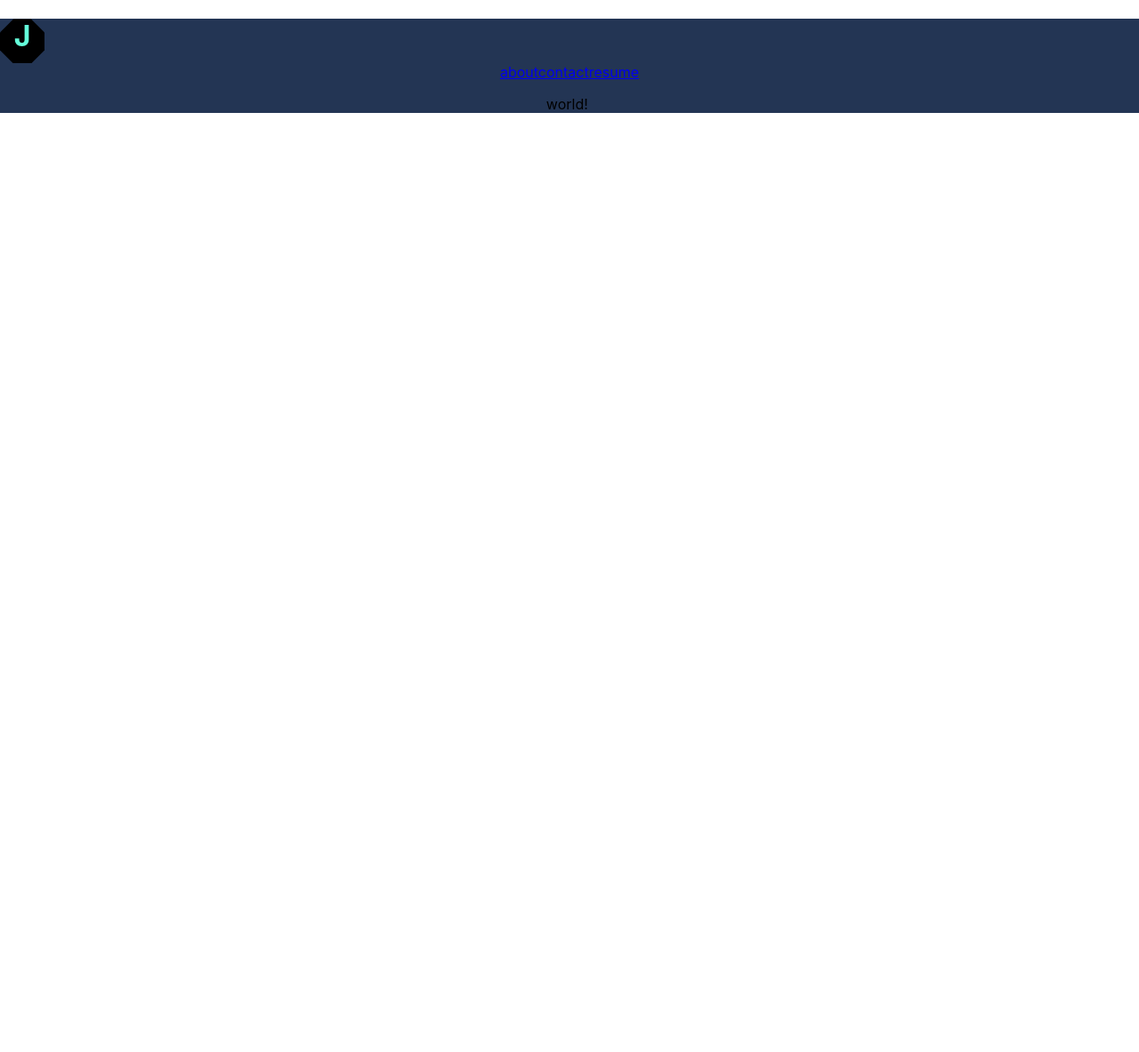
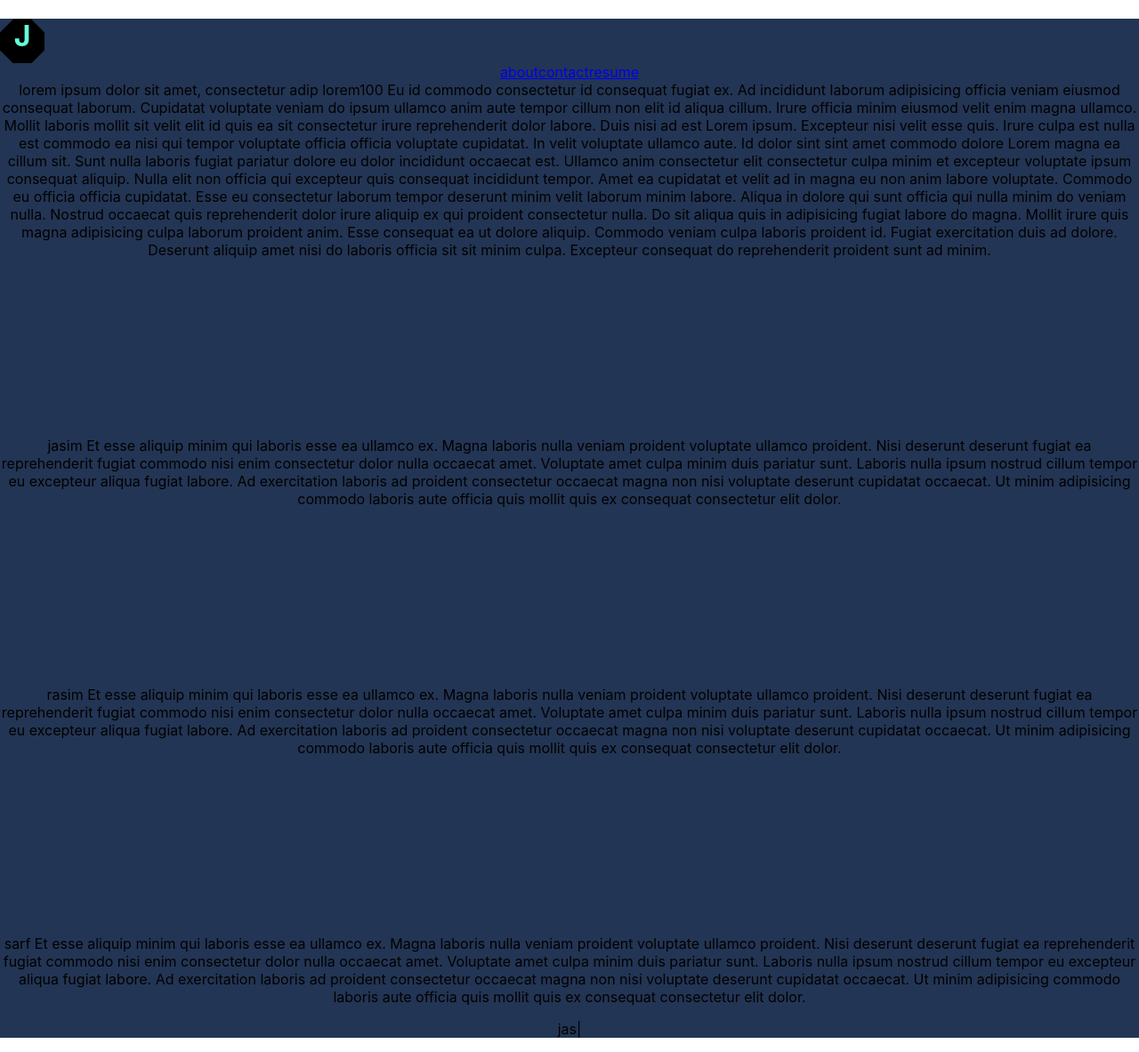
Before and after one commit to jasim-164/Personal-Portfolio-With-React, a React (Create React App) app: page / in a window 1280 px wide. Shown: the whole page at 89% size. Before the commit the page ends 800 px from the top, so only its background shows below. Built offline with nearby package versions, Linux system fonts and the light colour scheme.

Commit message:
one-page app

```diff
--- a/src/components/Header/Header.js
+++ b/src/components/Header/Header.js
@@ -14,9 +14,41 @@ const Header = () => {
         </div>
       </div>
       <div>
-        <Link to="/about">about</Link>
+        <a href="#sarif">about</a>
         <Link to="/contact">contact</Link>
         <Link to="/resume">resume</Link>
+      </div>
+
+      <div>
+      lorem ipsum dolor sit amet, consectetur adip
+      lorem100
+           Eu id commodo consectetur id consequat fugiat ex. Ad incididunt laborum adipisicing officia veniam eiusmod consequat laborum. Cupidatat voluptate veniam do ipsum ullamco anim aute tempor cillum non elit id aliqua cillum. Irure officia minim eiusmod velit enim magna ullamco.
+
+Mollit laboris mollit sit velit elit id quis ea sit consectetur irure reprehenderit dolor labore. Duis nisi ad est Lorem ipsum. Excepteur nisi velit esse quis. Irure culpa est nulla est commodo ea nisi qui tempor voluptate officia officia voluptate cupidatat.
+
+In velit voluptate ullamco aute. Id dolor sint sint amet commodo dolore Lorem magna ea cillum sit. Sunt nulla laboris fugiat pariatur dolore eu dolor incididunt occaecat est. Ullamco anim consectetur elit consectetur culpa minim et excepteur voluptate ipsum consequat aliquip. Nulla elit non officia qui excepteur quis consequat incididunt tempor.
+
+Amet ea cupidatat et velit ad in magna eu non anim labore voluptate. Commodo eu officia officia cupidatat. Esse eu consectetur laborum tempor deserunt minim velit laborum minim labore. Aliqua in dolore qui sunt officia qui nulla minim do veniam nulla. Nostrud occaecat quis reprehenderit dolor irure aliquip ex qui proident consectetur nulla. Do sit aliqua quis in adipisicing fugiat labore do magna.
+
+Mollit irure quis magna adipisicing culpa laborum proident anim. Esse consequat ea ut dolore aliquip. Commodo veniam culpa laboris proident id. Fugiat exercitation duis ad dolore. Deserunt aliquip amet nisi do laboris officia sit sit minim culpa. Excepteur consequat do reprehenderit proident sunt ad minim.
+      </div>
+      <div id="jasim" style={{marginTop:"200px"}}>
+      jasim
+      Et esse aliquip minim qui laboris esse ea ullamco ex. Magna laboris nulla veniam proident voluptate ullamco proident. Nisi deserunt deserunt fugiat ea reprehenderit fugiat commodo nisi enim consectetur dolor nulla occaecat amet.
+
+Voluptate amet culpa minim duis pariatur sunt. Laboris nulla ipsum nostrud cillum tempor eu excepteur aliqua fugiat labore. Ad exercitation laboris ad proident consectetur occaecat magna non nisi voluptate deserunt cupidatat occaecat. Ut minim adipisicing commodo laboris aute officia quis mollit quis ex consequat consectetur elit dolor.
+      </div>
+      <div id="rahim" style={{marginTop:"200px"}}>
+      rasim
+      Et esse aliquip minim qui laboris esse ea ullamco ex. Magna laboris nulla veniam proident voluptate ullamco proident. Nisi deserunt deserunt fugiat ea reprehenderit fugiat commodo nisi enim consectetur dolor nulla occaecat amet.
+
+Voluptate amet culpa minim duis pariatur sunt. Laboris nulla ipsum nostrud cillum tempor eu excepteur aliqua fugiat labore. Ad exercitation laboris ad proident consectetur occaecat magna non nisi voluptate deserunt cupidatat occaecat. Ut minim adipisicing commodo laboris aute officia quis mollit quis ex consequat consectetur elit dolor.
+      </div>
+      <div id="sarif" style={{marginTop:"200px"}}>
+      sarf
+      Et esse aliquip minim qui laboris esse ea ullamco ex. Magna laboris nulla veniam proident voluptate ullamco proident. Nisi deserunt deserunt fugiat ea reprehenderit fugiat commodo nisi enim consectetur dolor nulla occaecat amet.
+
+Voluptate amet culpa minim duis pariatur sunt. Laboris nulla ipsum nostrud cillum tempor eu excepteur aliqua fugiat labore. Ad exercitation laboris ad proident consectetur occaecat magna non nisi voluptate deserunt cupidatat occaecat. Ut minim adipisicing commodo laboris aute officia quis mollit quis ex consequat consectetur elit dolor.
       </div>
     </div>
   );
```
